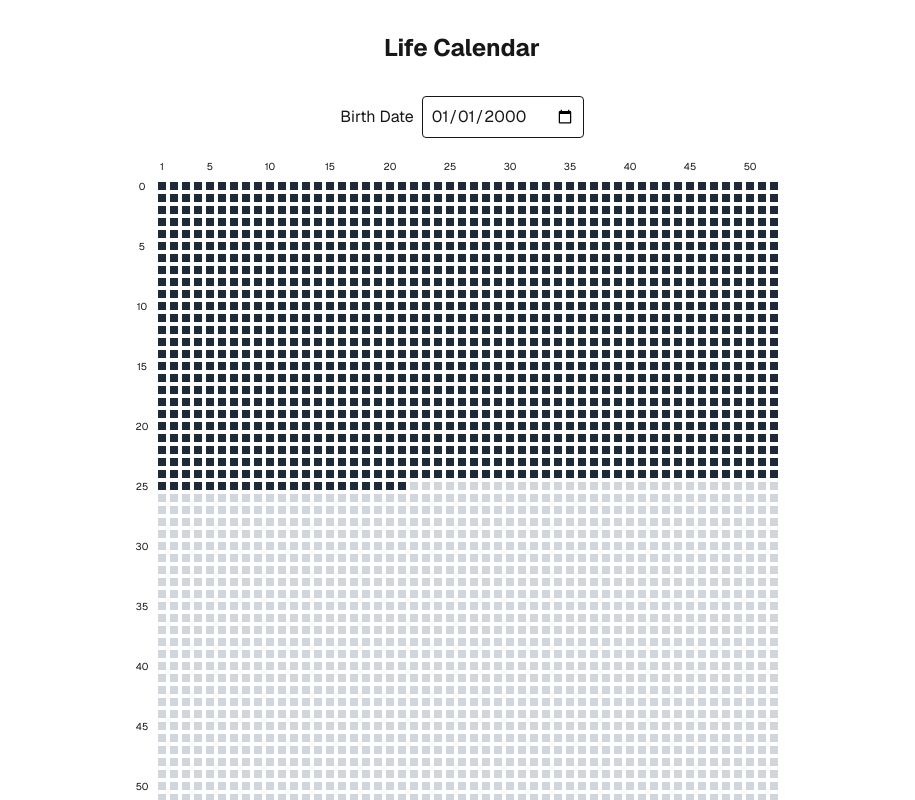
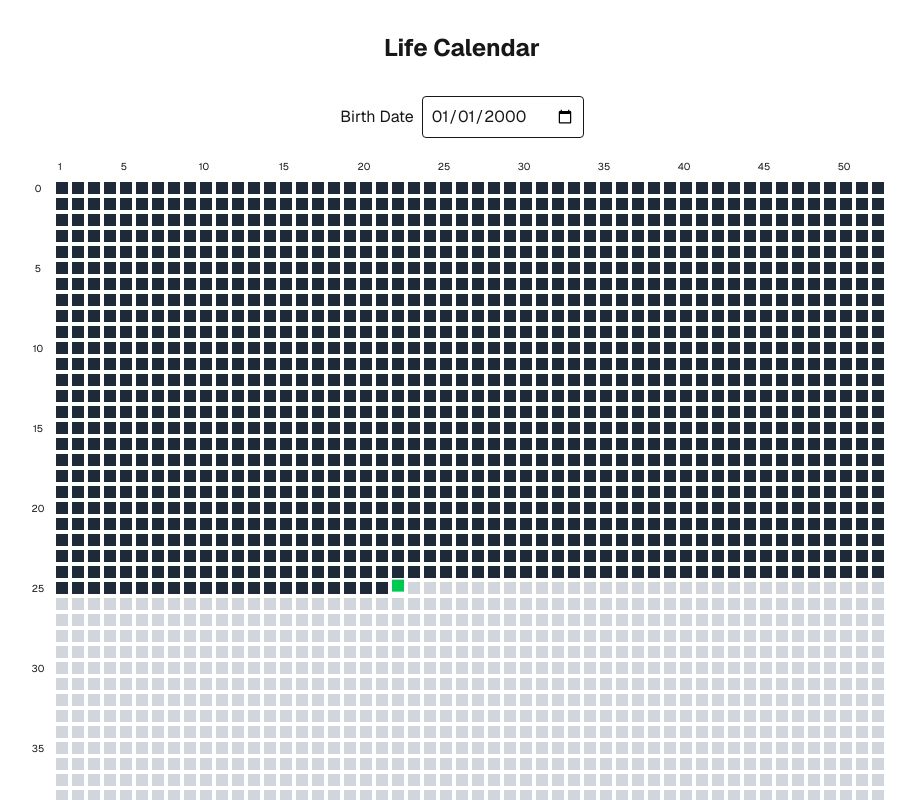
Before and after one commit to qkitzero/life-calendar-frontend, a Next.js app: page / in a window 1280 px wide. Shown: the top 800 px of the page, without its empty margins (178-1093 px from the left). Built offline with nearby package versions, Linux system fonts and the light colour scheme.

Commit message:
add: current week

```diff
--- a/src/features/Calendar.tsx
+++ b/src/features/Calendar.tsx
@@ -68,9 +68,11 @@ export default function Calendar() {
             {Array.from({ length: WEEKS_PER_YEAR }).map((_, week) => (
               <div
                 key={week}
-                className={`w-2 h-2 transition ${
+                className={`w-3 h-3 transition ${
                   year * WEEKS_PER_YEAR + week < livedWeeks
                     ? "bg-gray-800"
+                    : year * WEEKS_PER_YEAR + week === livedWeeks
+                    ? "bg-green-500 animate-bounce"
                     : "bg-gray-300"
                 }`}
               />
```
